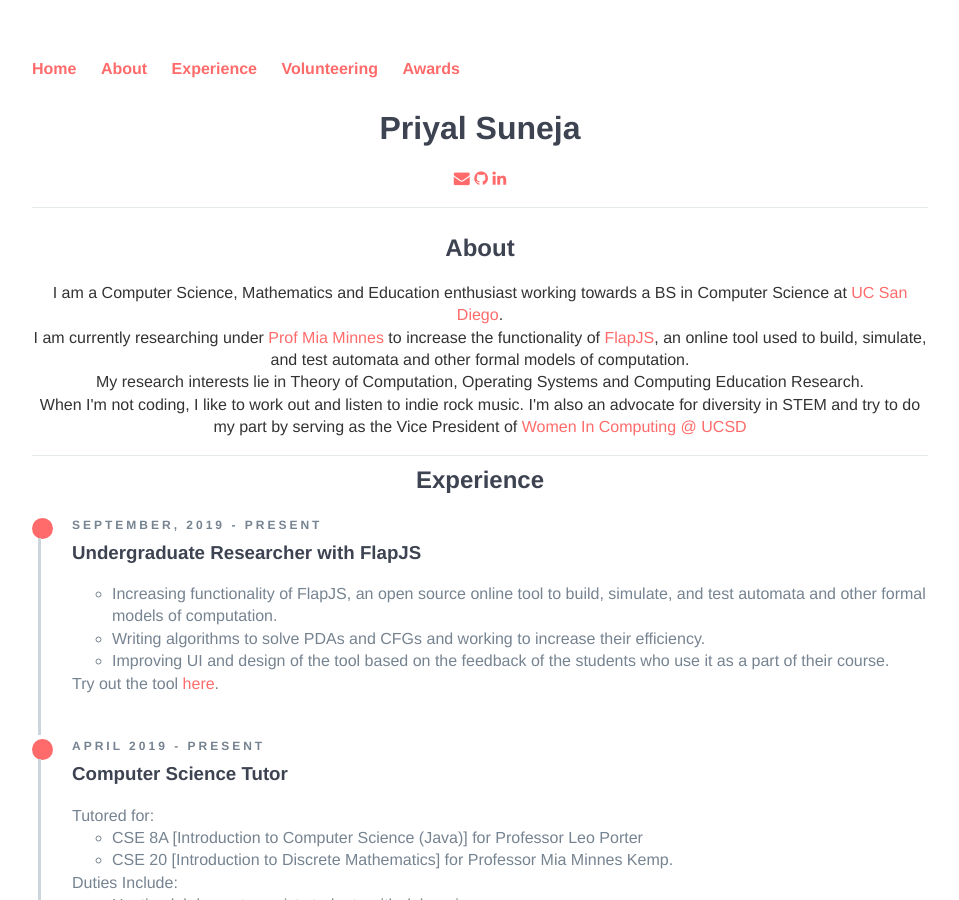
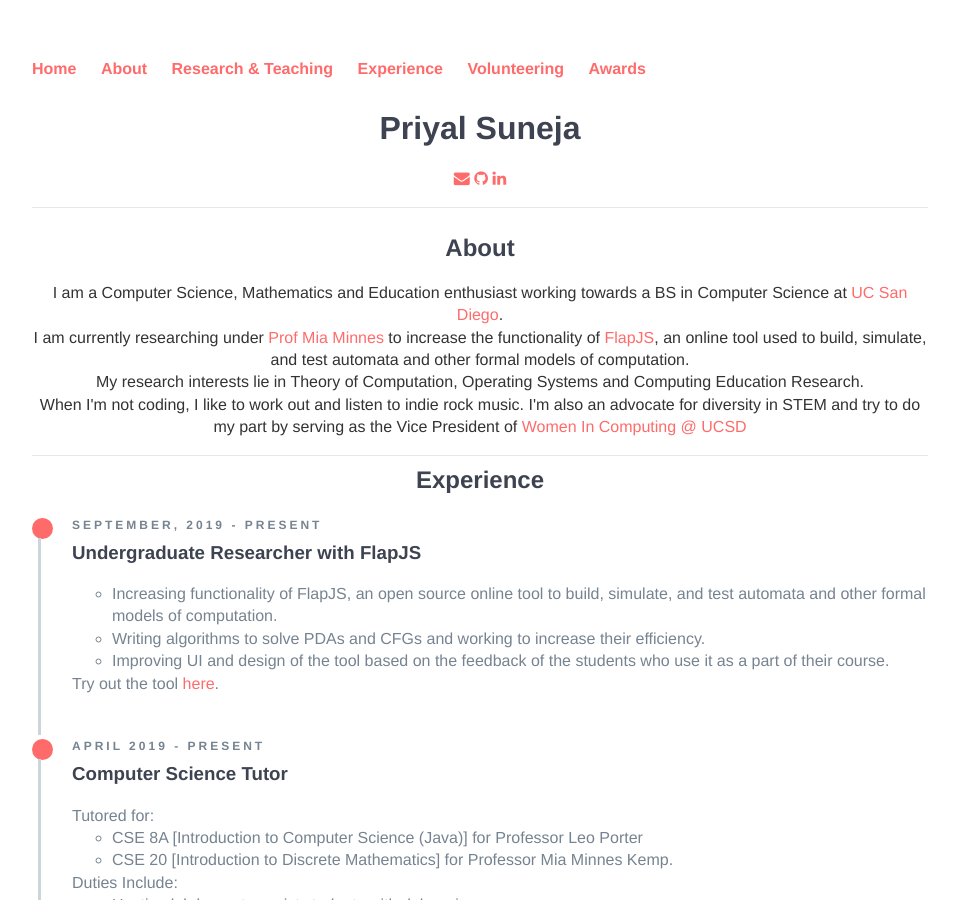
Before and after one commit to p-suneja/p-suneja.github.io, a Jekyll site: the page built from index.html, in a window 1280 px wide and 900 px high. Shown: the whole window, without its empty margins (160-1119 px from the left). Built offline with Jekyll 4.4.1, drawn with Linux system fonts in a browser that asks for light colours; nearby versions of some CDN libraries.

Commit message:
Update default.html

```diff
--- a/_layouts/default.html
+++ b/_layouts/default.html
@@ -14,6 +14,7 @@
 	    		<ul>
 	        		<li><a href="/">Home</a></li>
 		        	<li><a href="#ABOUT">About</a></li>
+				<li><a href="#RESEARCH">Research & Teaching</a></li>
 				<li><a href="#EXPERIENCE">Experience</a></li>
 				<li><a href="#VOLUNTEERING">Volunteering</a></li>
 				<li><a href="#AWARDS">Awards</a></li>
```
